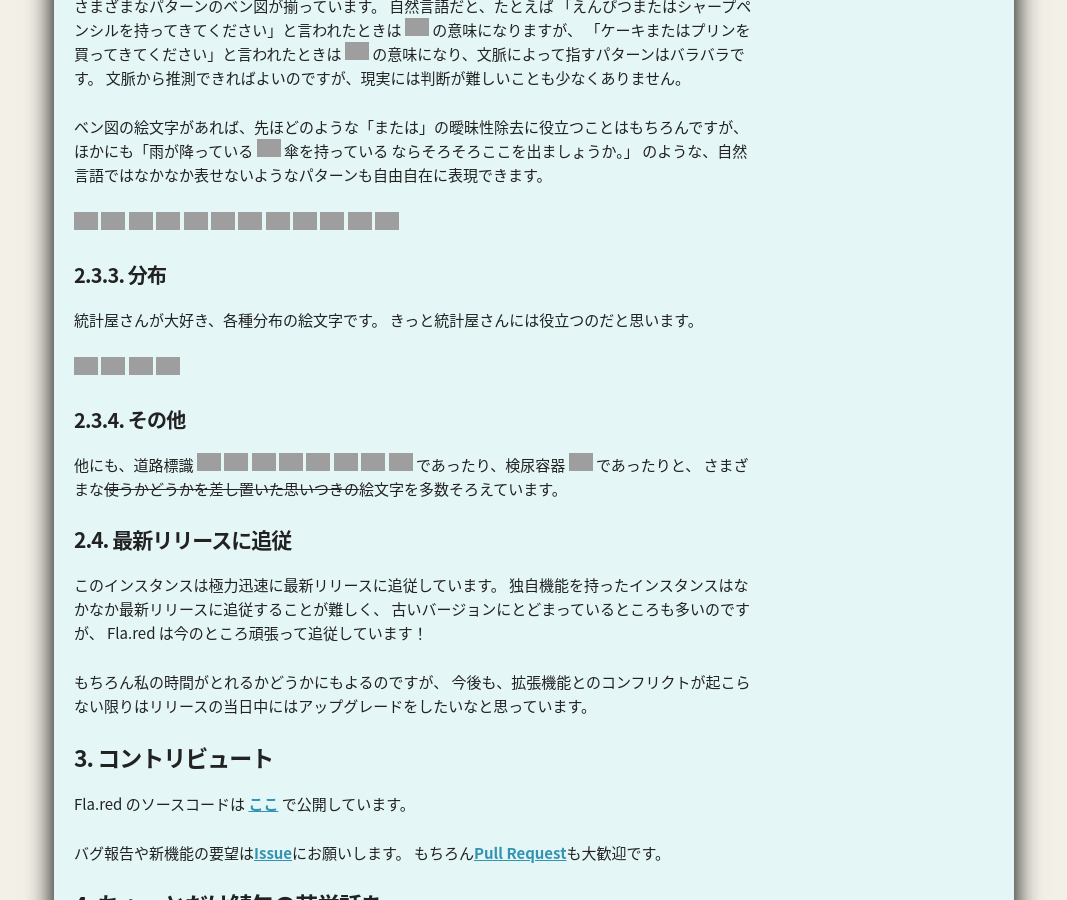
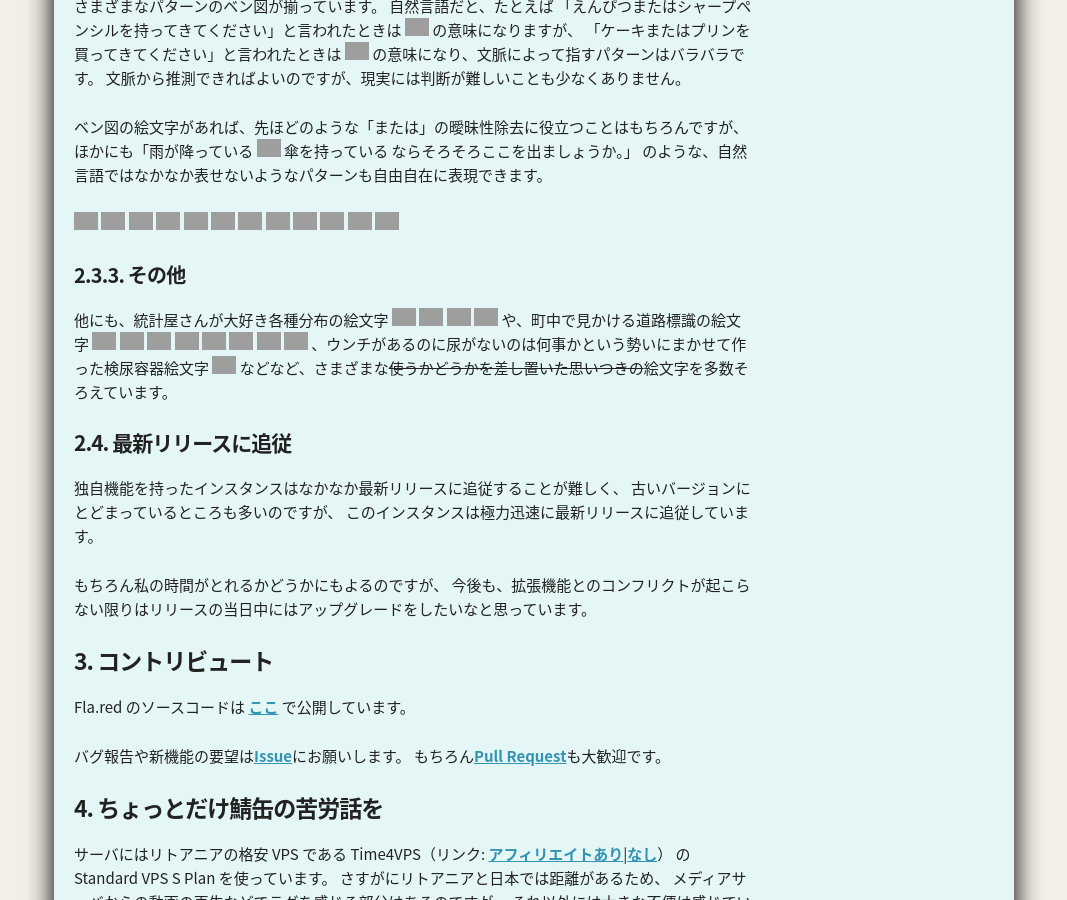
Before and after one commit to yantene/yantene.github.io, a Jekyll site: the page built from _posts/2017-12-25-invitation_to_flared.md, in a window 1280 px wide and 900 px high, scrolled down 3459 px, cut to the strip 0-900 px from the top of the window. Shown: the whole strip, without its empty margins (106-1173 px from the left). Built offline with Jekyll 4.4.1, drawn with Linux system fonts in a browser that asks for light colours; comment, search, counter and statistics services are not loaded; grey boxes are pictures that could not be loaded.

Commit message:
少し文章を修正

```diff
--- a/_posts/2017-12-25-invitation_to_flared.md
+++ b/_posts/2017-12-25-invitation_to_flared.md
@@ -161,19 +161,14 @@ $\pi$が求まるよ！
 <img class='emoji' alt=":tautology:" title="tautology" src="//media.fla.red/mstdn/custom_emojis/images/000/000/043/original/tautology.png">
 <img class='emoji' alt=":xor:" title="xor" src="//media.fla.red/mstdn/custom_emojis/images/000/000/039/original/xor.png">
 
-#### 分布
+#### その他
 
-統計屋さんが大好き、各種分布の絵文字です。
-きっと統計屋さんには役立つのだと思います。
-
+他にも、統計屋さんが大好き各種分布の絵文字
 <img class='emoji' alt=":norm_dist:" title="正規分布" src="//media.fla.red/mstdn/custom_emojis/images/000/000/027/original/norm_dist.png">
 <img class='emoji' alt=":powlaw_dist:" title="冪分布" src="//media.fla.red/mstdn/custom_emojis/images/000/000/028/original/powlaw_dist.png">
 <img class='emoji' alt=":t_dist:" title="T分布" src="//media.fla.red/mstdn/custom_emojis/images/000/000/029/original/t_dist.png">
 <img class='emoji' alt=":uniform_dist:" title="一様分布" src="//media.fla.red/mstdn/custom_emojis/images/000/000/030/original/uniform_dist.png">
-
-#### その他
-
-他にも、道路標識
+や、町中で見かける道路標識の絵文字
 <img class='emoji' alt=":jrs_207_a:" title="jrs_207_a" src="//media.fla.red/mstdn/custom_emojis/images/000/000/930/original/jrs_207_a.png">
 <img class='emoji' alt=":jrs_214_2_d:" title="jrs_214_2_d" src="//media.fla.red/mstdn/custom_emojis/images/000/000/944/original/jrs_214_2_d.png">
 <img class='emoji' alt=":jrs_301:" title="jrs_301" src="//media.fla.red/mstdn/custom_emojis/images/000/000/946/original/jrs_301.png">
@@ -182,17 +177,15 @@ $\pi$が求まるよ！
 <img class='emoji' alt=":jrs_319:" title="jrs_319" src="//media.fla.red/mstdn/custom_emojis/images/000/000/955/original/jrs_319.png">
 <img class='emoji' alt=":jrs_325:" title="jrs_325" src="//media.fla.red/mstdn/custom_emojis/images/000/000/956/original/jrs_325.png">
 <img class='emoji' alt=":jrs_325_2:" title="jrs_325_2" src="//media.fla.red/mstdn/custom_emojis/images/000/000/957/original/jrs_325_2.png">
-であったり、検尿容器
+、ウンチがあるのに尿がないのは何事かという勢いにまかせて作った検尿容器絵文字
 <img class='emoji' alt=":pee:" title="検尿容器" src="//media.fla.red/mstdn/custom_emojis/images/000/000/441/original/pee.png">
-であったりと、
-さまざまな<s>使うかどうかを差し置いた思いつきの</s>絵文字を多数そろえています。
+などなど、さまざまな<s>使うかどうかを差し置いた思いつきの</s>絵文字を多数そろえています。
 
 ### 最新リリースに追従
 
-このインスタンスは極力迅速に最新リリースに追従しています。
 独自機能を持ったインスタンスはなかなか最新リリースに追従することが難しく、
 古いバージョンにとどまっているところも多いのですが、
-Fla.red は今のところ頑張って追従しています！
+このインスタンスは極力迅速に最新リリースに追従しています。
 
 もちろん私の時間がとれるかどうかにもよるのですが、
 今後も、拡張機能とのコンフリクトが起こらない限りはリリースの当日中にはアップグレードをしたいなと思っています。
```
